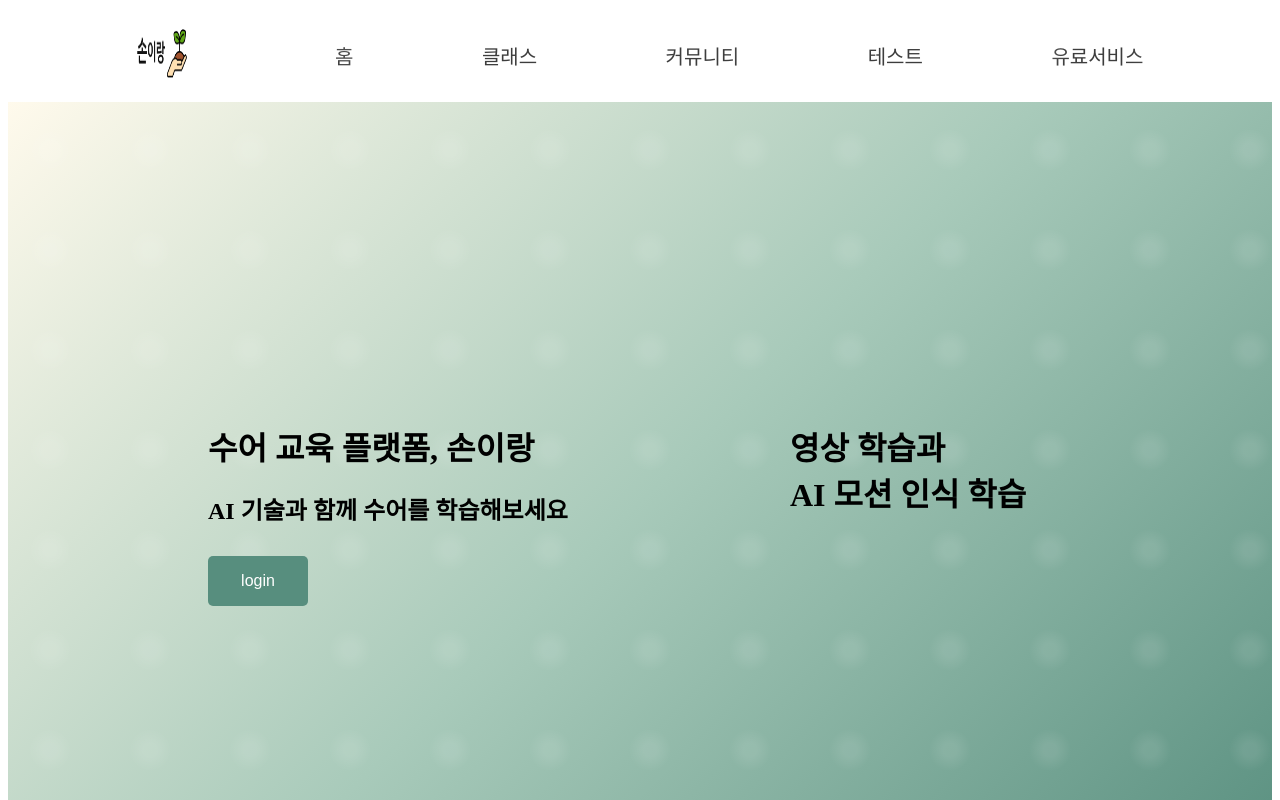
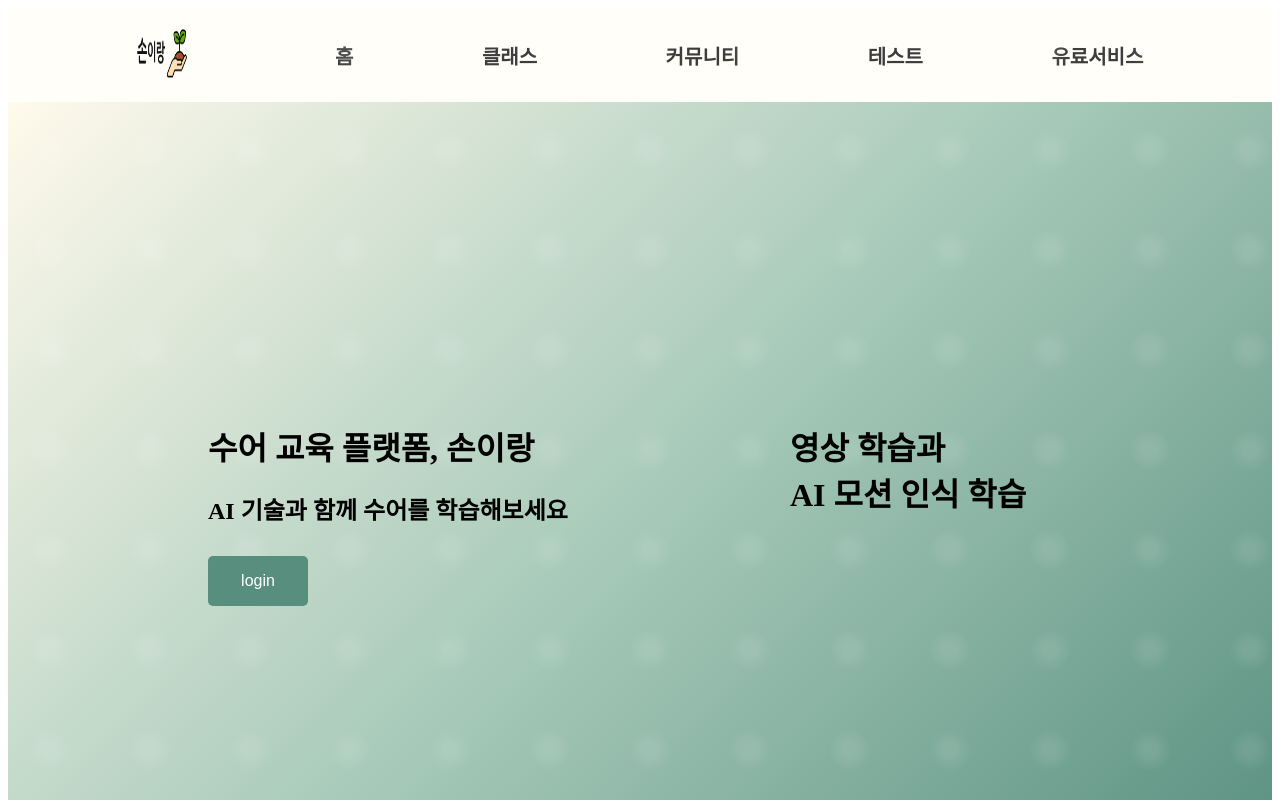
Before and after one commit to GDG-SignED/front, a React (Vite) app: page / in a window 1280 px wide. Shown: the top 800 px of the page. Built offline with nearby package versions, Linux system fonts and the light colour scheme; a web font is replaced by a local one.

Commit message:
Design 네비게이션바 수정

```diff
--- a/src/components/Nav.css
+++ /dev/null
@@ -1,20 +0,0 @@
-
-.navbar {
-  width: 100%;
-  background-color: white;
-  /* align-items: center; */
-  padding: 20px 0px;
-  margin-left: 5%;
-  margin-left: 5%;
-  display: flex;
-  /* justify-content: space-evenly; */
-}
-
-.navbarMenu {
-  font-family: 'IBM-Plex-Sans-KR';
-  font-weight: 500;
-  font-size: 18px;
-  color: #3D3D3D;
-  text-decoration: none;
-  justify-content: center;
-}
--- a/src/css/Nav.css
+++ b/src/css/Nav.css
@@ -1,7 +1,7 @@
 
 .navbar {
     width: 100%;
-    background-color: white;
+    background-color: #FFFEF9;
     align-items: center;
     padding: 20px 0px;
     margin-left: 0px;
@@ -11,7 +11,7 @@
 
   .navbarMenu {
     font-family: 'IBM-Plex-Sans-KR';
-    font-weight: 500;
+    font-weight: bold;
     font-size: 20px;
     color: #3D3D3D;
     text-decoration: none;
--- a/src/pages/HomePage.jsx
+++ b/src/pages/HomePage.jsx
@@ -1,8 +1,6 @@
 import '../css/HomePage.css';
 import Intro from '../components/Intro';
 import InfSection from '../components/infSection';
-import SlideBanner from '../components/SlideBanner';
-import Footer from '../components/Footer';
 
 function HomePage() {
 
```
